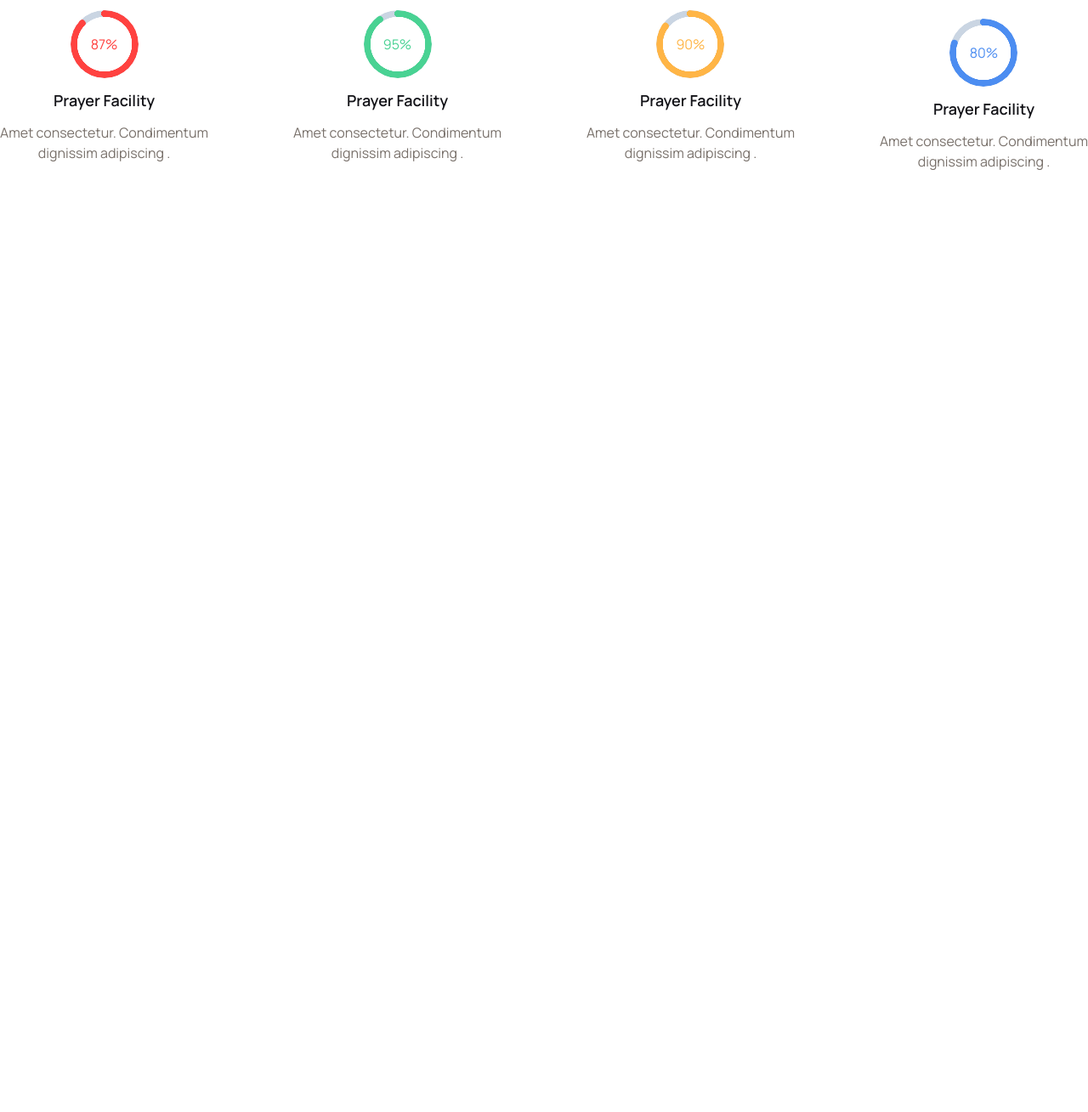
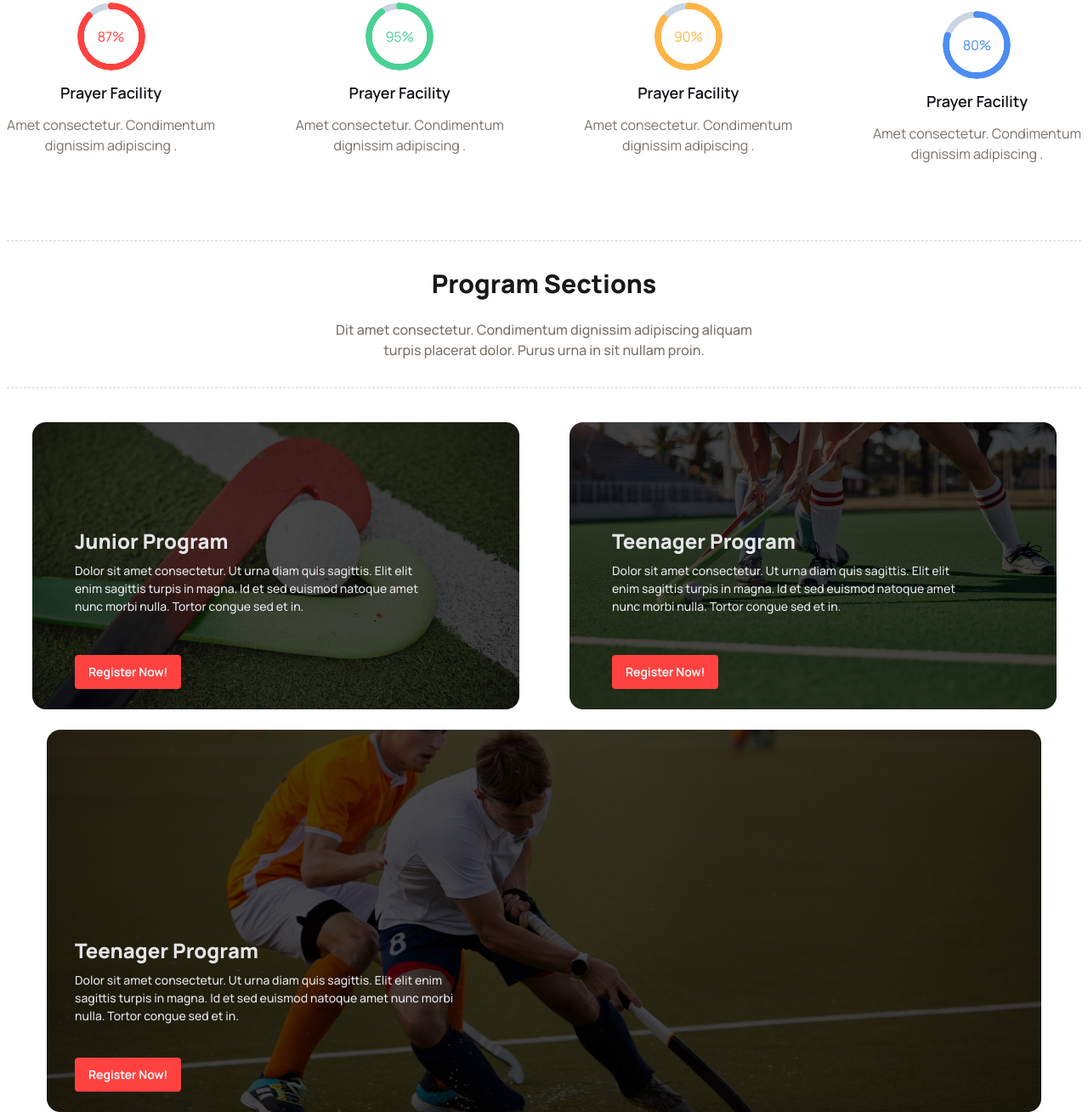
Before and after one commit to mohibuluzzal/hockey-web, a plain HTML site: page index.html in a window 1280 px wide. Shown: the part 1236-2545 px from the top of the page at 85% size. Before the commit the page ends 1448 px from the top, so only its background shows below. Drawn offline with nearby package versions, Linux system fonts and the light colour scheme.

Commit message:
added programme sections done

```diff
--- a/index.html
+++ b/index.html
@@ -26,7 +26,7 @@
      </style>
 
 </head>
-<body class="manrope">
+<body class="manrope px-2">
 
     <!-- Header Section Start -->
     <header class="md:container mx-auto">
@@ -133,10 +133,10 @@
           </section>
     </header>
 
-    <main>
+    <main class="md:container mx-auto">
 
       <!-- Professional Section Start -->
-       <section class="md:container mx-auto lg:mt-32 mt-60">
+       <section class="lg:mt-32 mt-60">
         <div class="border-y-1 border-slate-300 border-dashed">
           <h2 class="text-3xl font-extrabold text-center mb-6 pt-8">Professional Hockeys Club</h2>
         <p class="font-medium text-stone-500 lg:w-2/5 text-center mx-auto pb-8">Dit amet consectetur. Condimentum dignissim adipiscing aliquam turpis placerat dolor. Purus urna in sit nullam proin. </p>
@@ -199,6 +199,69 @@
 
          </div>
        </section>
+
+       <!-- Program Section Start -->
+        <section class="mt-20">
+           <div class="border-y-1 border-slate-300 border-dashed">
+          <h2 class="text-3xl font-extrabold text-center mb-6 pt-8">Program Sections</h2>
+        <p class="font-medium text-stone-500 lg:w-2/5 text-center mx-auto pb-8">Dit amet consectetur. Condimentum dignissim adipiscing aliquam turpis placerat dolor. Purus urna in sit nullam proin. </p>
+        </div>
+
+        <!-- First Row -->
+        <div class="grid grid-cols-1 lg:grid-cols-2 mt-10 gap-3 lg:gap-0">
+          <!-- First Div -->
+          <div class="card bg-base-100 image-full">
+  <figure>
+    <img
+      src="Images/2.png"
+      alt="Shoes" />
+  </figure>
+  <div class="card-body pl-20">
+    <h2 class="text-2xl font-extrabold mt-25">Junior Program</h2>
+    <p class="font-medium w-4/5">Dolor sit amet consectetur. Ut urna diam quis sagittis. Elit elit
+enim sagittis turpis in magna. Id et sed euismod natoque amet nunc morbi nulla. Tortor congue sed et in.</p>
+    <div class="card-actions">
+      <button class="btn bg-[#FF4240] border-none shadow-none text-white">Register Now!</button>
+    </div>
+  </div>
+        </div>
+        <!-- Second Div -->
+        <div class="card bg-base-100 image-full">
+  <figure>
+    <img
+      src="Images/3.png"
+      alt="Shoes" />
+  </figure>
+  <div class="card-body pl-20">
+    <h2 class="text-2xl font-extrabold mt-25">Teenager Program</h2>
+    <p class="font-medium w-4/5">Dolor sit amet consectetur. Ut urna diam quis sagittis. Elit elit
+enim sagittis turpis in magna. Id et sed euismod natoque amet nunc morbi nulla. Tortor congue sed et in.</p>
+    <div class="card-actions">
+      <button class="btn bg-[#FF4240] border-none shadow-none text-white">Register Now!</button>
+    </div>
+  </div>
+        </div>
+
+        </div>
+
+        <!-- Second Row -->
+        <div class="card bg-base-100 image-full mt-6">
+  <figure>
+    <img
+      src="Images/4.png"
+      alt="Shoes" />
+  </figure>
+  <div class="card-body pl-20">
+    <h2 class="text-2xl font-extrabold mt-55">Teenager Program</h2>
+    <p class="font-medium lg:w-2/5 ">Dolor sit amet consectetur. Ut urna diam quis sagittis. Elit elit
+enim sagittis turpis in magna. Id et sed euismod natoque amet nunc morbi nulla. Tortor congue sed et in.</p>
+    <div class="card-actions">
+      <button class="btn bg-[#FF4240] border-none shadow-none text-white">Register Now!</button>
+    </div>
+  </div>
+        </div>
+
+        </section>
     </main>
 
     <footer>
```
